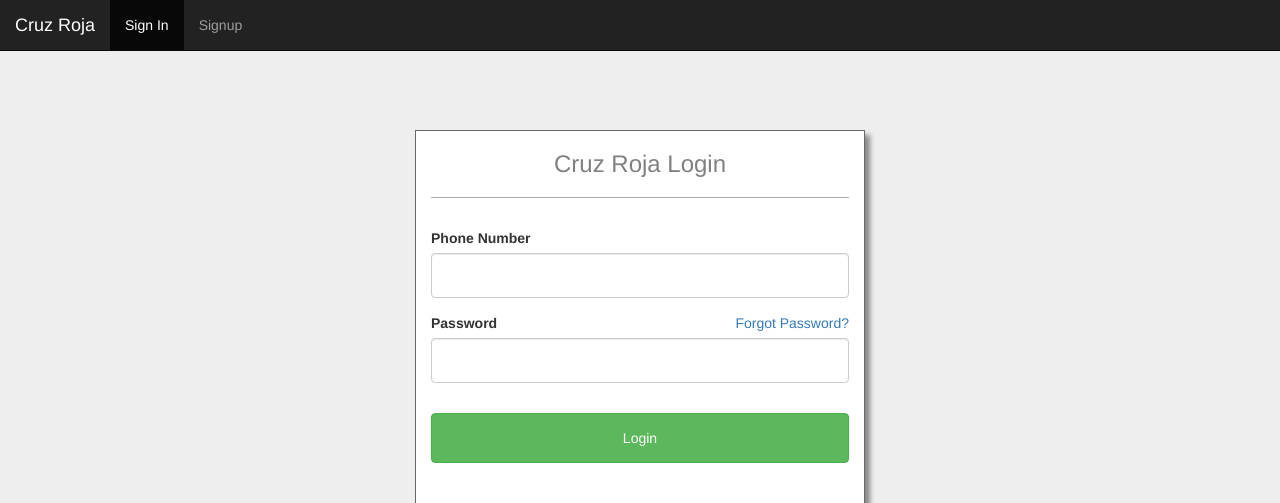
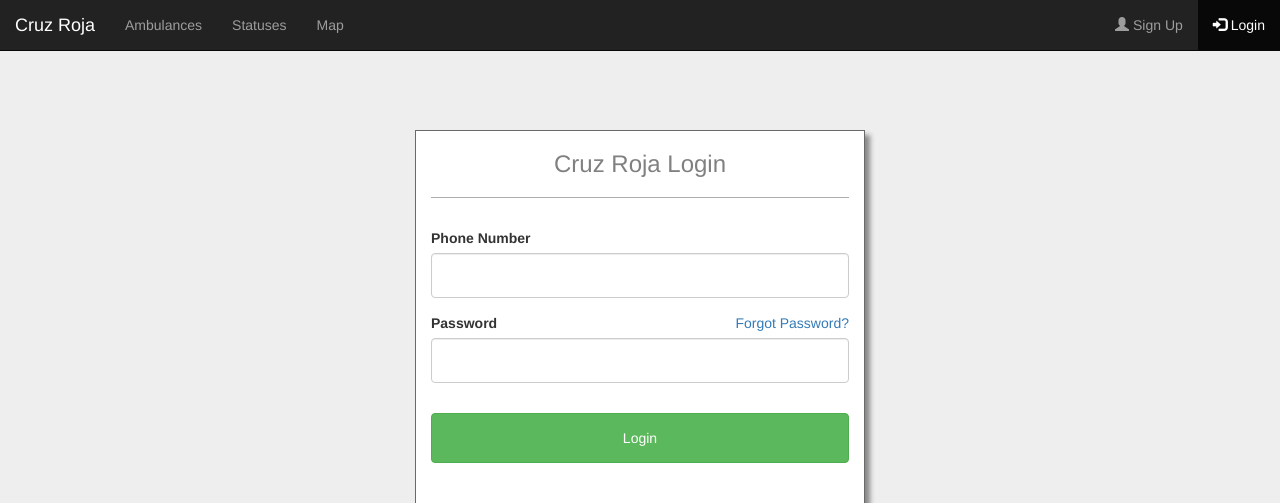
Before and after one commit to EMSTrack/EMSTrack-Django, a Django app: template eng100l/crlogin/templates/login.html in a window 1280 px wide. Shown: the top 503 px of the page. Run offline with Django 3.2, Linux system fonts and the light colour scheme; the template is opened without the code that fills it, so the values that code supplies are empty; some libraries are stand-ins or nearby versions.

Commit message:
Fixed Login and Signup in navbar

```diff
--- a/eng100l/crlogin/templates/login.html
+++ b/eng100l/crlogin/templates/login.html
@@ -32,12 +32,31 @@
       <!-- Navbar Menu -->
       <div class="collapse navbar-collapse" id="myNavbar">
         <ul class="nav navbar-nav">
-        <li class="active"><a href="#">Sign In<span class="sr-only">(current)</span></a></li>
-        <li><a href="/auth/signup/">Signup</a></li>
+            <li><a href="/ambulances/">Ambulances</a></li>
+            <li><a href="/ambulances/status">Statuses</a></li>
+            <li><a href="/ambulances/ambulance_map">Map</a></li>
+            {% if user.is_authenticated %}
+            <li class="dropdown">
+              <a class="dropdown-toggle" data-toggle="dropdown" href="#">Call Ambulance<span class="caret"></span></a>
+              <ul class="dropdown-menu">
+                <li><a href="#">Page 1-1</a></li>
+                <li><a href="#">Page 1-2</a></li>
+                <li><a href="#">Page 1-3</a></li>
+              </ul>
+            </li>
+        </ul>
+        <li><a href="#">Past Records</a></li>
         </ul>
         <ul class="nav navbar-nav navbar-right">
-        <li><a href="#"></a></li>
+          <li><a href="/accounts/logout/?next={{ request.path }}"><span class="glyphicon glyphicon-log-out"></span>&nbsp;Logout</a></li>
         </ul>
+        {% else %}
+        </ul>
+        <ul class="nav navbar-nav navbar-right" style="float: right !important;">
+          <li><a href="/auth/signup/"><span class="glyphicon glyphicon-user"></span>&nbsp;Sign Up</a></li>
+          <li class="active"><a href="/accounts/login/?next={{ request.path }}"><span class="glyphicon glyphicon-log-in"></span>&nbsp;Login</a></li>
+        </ul>
+        {% endif %}
       </div>
     </div>
   </nav>
```
Also changed, not shown: eng100l/crlogin/templates/signup.html (+23 -3 lines). Lines whose indentation alone changed are shown as unchanged.
